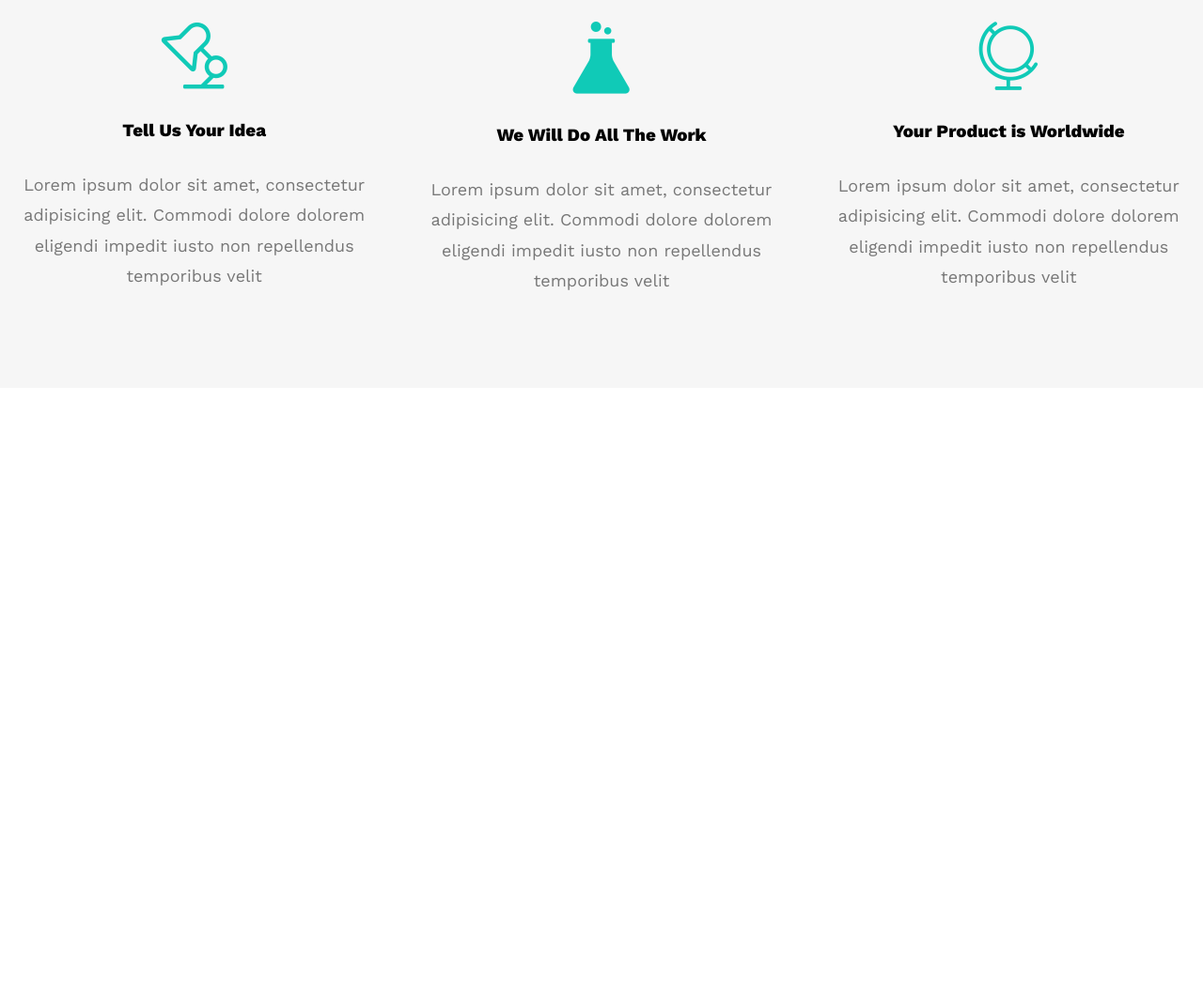
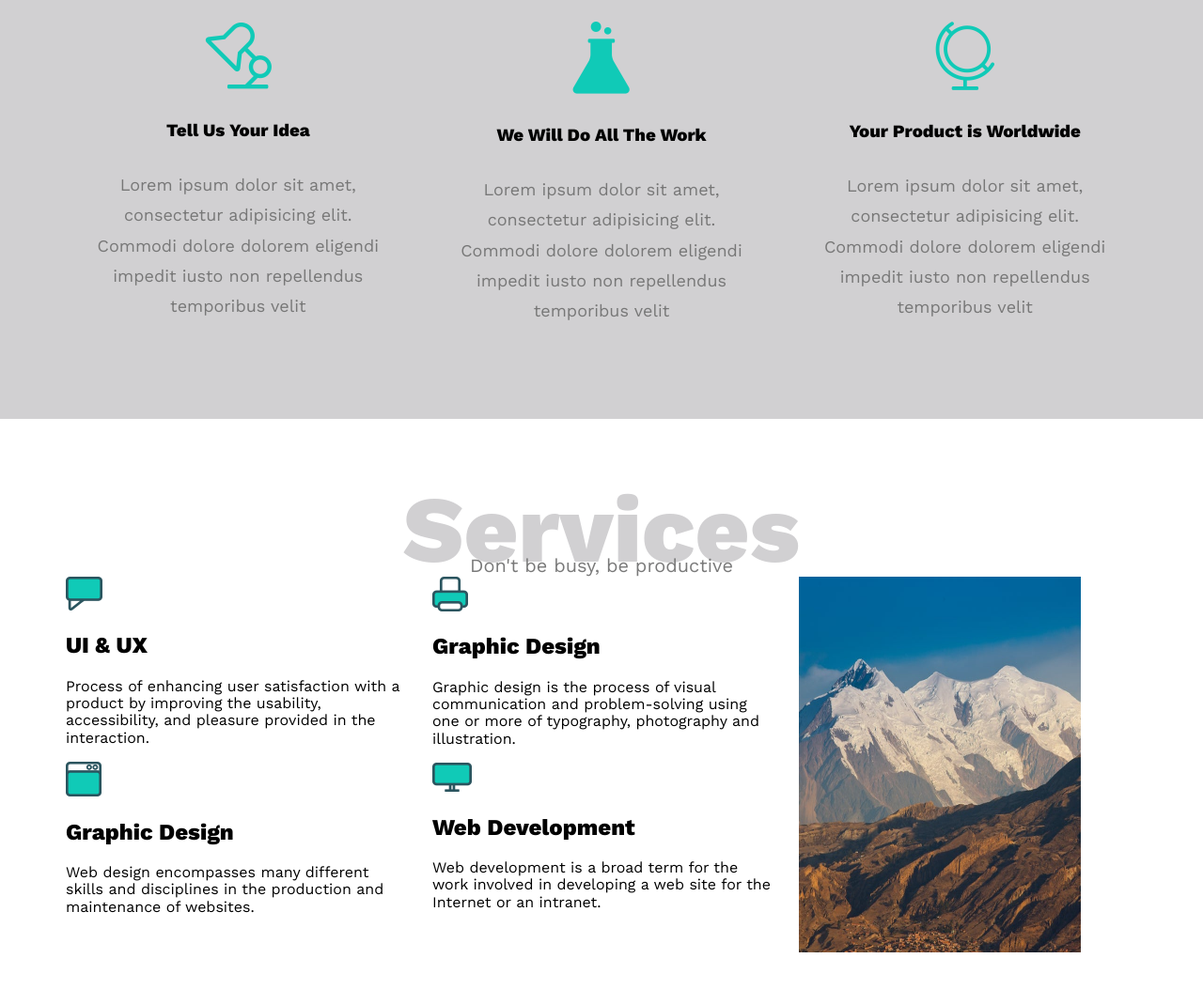
Before and after one commit to ziadHesham1/leon-static-website, a plain HTML site: page index.html in a window 1280 px wide. Shown: the part 857-1910 px from the top of the page at 94% size. Before the commit the page ends 1270 px from the top, so only its background shows below. Drawn offline with nearby package versions, Linux system fonts and the light colour scheme.

Commit message:
added services image - added services items and found a bug in design (container class was typed contaitner so all design was corrupted

```diff
--- a/css/leon.css
+++ b/css/leon.css
@@ -1,13 +1,47 @@
 /*start variables*/
 :root {
     --main-color: #10cab7;
-    --background-color: #F6F6F6;
-    --paragragh-color:#777;
-    --paragraph-font-size:18px;
-    --paragraph-line-height:1.8;
+    /*--background-color: #F6F6F6;*/ /*3shan ellon da msh bayn felshasha elso8yara*/
+    --background-color: #d1d0d2;
+    /*special-heading-color:#ebeced;*/ /*3shan ellon da msh bayn felshasha elso8yara*/
+    --special-heading-color: #d1d0d2;
+    --paragragh-color: #777;
+    --paragraph-font-size: 18px;
+    --paragraph-line-height: 1.8;
+    --special-headingP-color: #797979;
 }
 
 /*end variables*/
+/*Start Components*/
+.special-heading {
+    color: var( --special-heading-color);
+    font-size: 100px;
+    text-align: center;
+    font-weight: 800;
+    margin: 0;
+
+}
+
+.special-heading + p {
+    margin: -30px 0 0;
+    text-align: center;
+    font-size: 20px;
+    color: var(--special-headingP-color);
+
+}
+
+@media (max-width: 767px) {
+    .special-heading {
+        font-size: 60px;
+    }
+
+    .special-heading + p {
+        margin-top: -20px;
+    }
+
+}
+
+/*End Components*/
 
 /*Global Rules*/
 * {
@@ -18,40 +52,39 @@
 
 body {
     font-family: "work sans", sans-serif;
-
 }
 
-/*
 
 .parent {
     background-color: #eee;
 }
-*/
 
-.containter {
+.container {
     width: 600px;
-    margin: auto;
+    margin-left: auto;
+    margin-right: auto;
+    padding-right: 15px;
     padding-left: 15px;
     /*background-color: blue;*/
 }
 
 /*Small*/
 @media (min-width: 768px) {
-    .containter {
+    .container {
         width: 750px;
     }
 }
 
 /*Medium*/
 @media (min-width: 992px) {
-    .containter {
+    .container {
         width: 970px;
     }
 }
 
 /*Large*/
 @media (min-width: 1200px) {
-    .containter {
+    .container {
         width: 1170px;
     }
 }
@@ -64,7 +97,7 @@
 
 }
 
-.header .containter {
+.header .container {
     display: flex;
     justify-content: space-between;
     align-items: center;
@@ -129,7 +162,7 @@
     background-color: var(--background-color);
     min-width: 200px;
     top: calc(100% + 15px);
-        z-index: 1;
+    z-index: 1;
 
 }
 
@@ -238,3 +271,18 @@
 }
 
 /*end features section*/
+
+/*Start Services section*/
+.services {
+    margin: 60px 0;
+}
+
+.services .services-content {
+    display: grid;
+    grid-template-columns: repeat(auto-fit, minmax(200px, 1fr));
+    gap: 30px;
+
+}
+
+
+/*End Services section*/
--- a/index.html
+++ b/index.html
@@ -18,8 +18,10 @@
 </head>
 
 <body>
+
+<!--Start Header-->
 <div class="header">
-    <div class="containter">
+    <div class="container">
         <img class="logo" src="images/logo.png" alt="">
         <div class="links">
            <span class="icon">
@@ -40,16 +42,15 @@
 
     </div>
     <!--h_container div end-->
-</div>
-<!--end header-->
+</div><!--End header-->
+
 <!--start Landing -->
 <div class="landing">
     <div class="intro-text">
         <h1>Hello there</h1>
         <p>We are leon - Super Creative & Minimal Agency Web Template</p>
     </div>
-</div>
-<!--end Landing -->
+</div><!--end Landing -->
 <!--start features-->
 <div class="features">
     <div class="container">
@@ -76,7 +77,93 @@
                 non repellendus temporibus velit</p>
         </div>
     </div>
-</div>
+</div><!--end features-->
+<!--Start Services-->
+<div class="services">
+    <div class="container">
+        <h2 class="special-heading">Services</h2>
+        <p>Don't be busy, be productive</p>
+<!--        Start services content-->
+        <div class="services-content">
+            <!--        col 1 graghic design & ui ux-->
+            <div class="col">
+
+
+                <!--        ui & ux-->
+                <div class="service">
+                    <img src="homepage-icons/ui_Icon.png" alt="">
+                    <div class="text">
+                        <h2>UI & UX</h2>
+                        <p>Process of enhancing user satisfaction with a product by improving the usability,
+                            accessibility,
+                            and
+                            pleasure provided in the interaction.</p>
+                    </div>
+                </div>
+                <!--        web design-->
+
+                <div class="service">
+                    <img src="homepage-icons/design_Icon.png" alt="">
+                    <div class="text">
+                        <h2>Graphic Design</h2>
+                        <p>Web design encompasses many different skills and disciplines in the production and
+                            maintenance of
+                            websites.</p>
+                    </div>
+                </div>
+
+            </div> <!--col 1 end-->
+            <!--        col 2 web design & web development-->
+            <div class="col">
+                <!--        graphic design-->
+                <div class="service">
+                    <img src="homepage-icons/graphic_Icon.png" alt="">
+                    <div class="text">
+                        <h2>Graphic Design</h2>
+                        <p>Graphic design is the process of visual communication and problem-solving using one or more
+                            of
+                            typography, photography and illustration.</p>
+                    </div>
+
+                </div>
+                <!--        web development-->
+                <div class="service">
+                    <img src="homepage-icons/develop_Icon.png" alt="">
+                    <div class="text">
+                        <h2>Web Development</h2>
+                        <p>Web development is a broad term for the work involved in developing a web site for the
+                            Internet
+                            or an
+                            intranet.</p>
+                    </div>
+                </div>
+
+            </div> <!--col 2 end-->
+            <!--        col 3 image-->
+            <div class="col">
+                <img src="images/services.jpg" alt="" width="300px" height="400px">
+            </div> <!--col 3 end-->
+        </div><!--End services content-->
+
+    </div>
+</div><!--End Services-->
+
+<!--
+Start Portofolio
+<div class="portfolio">
+    <div class="container">
+        <h2 class="special-heading">Portfolio</h2>
+        <p>If you do it right, it will last forever</p>
+    </div>
+</div>End Portofolio
+Start About
+<div class="about">
+    <div class="container">
+        <h2 class="special-heading">About</h2>
+        <p>Less is more work</p>
+    </div>
+</div>End About
+-->
 
 </body>
 </html>
```
Also changed, not shown: images/services.jpg (added).
